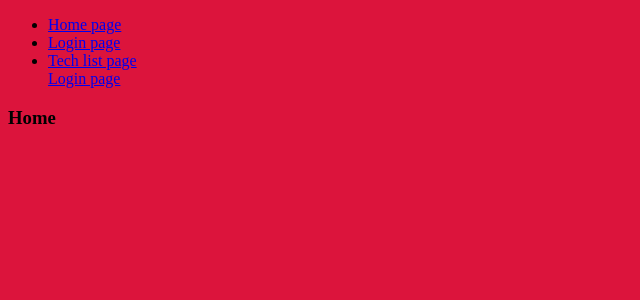
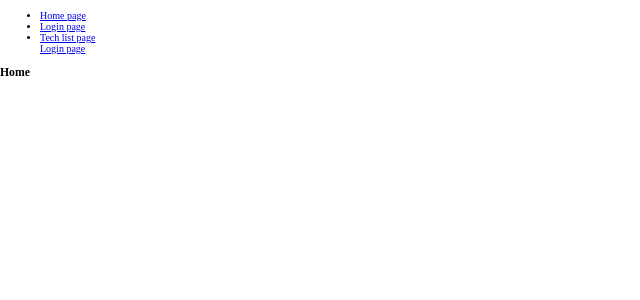
Before and after one commit to ivansevillaa/wolox-challenge, a React app: page / in a window 1280 px wide. Shown: the top 300 px of the page, without its empty margins (0-640 px from the left). Built offline with nearby package versions, Linux system fonts and the light colour scheme.

Commit message:
added tokens and global styles

```diff
--- a/src/index.css
+++ b/src/index.css
@@ -1,7 +1,32 @@
-body {
-  background-color: crimson;
+/*
+  For the styles I'll write them in the next order for mantain consistence:
+
+    --> position
+    --> box model (layout, dimensions, margins, paddings)
+    --> font enhancements
+    --> box enhancements
+    --> others
+*/
+
+html {
+  box-sizing: border-box;
+
+  font-size: 62.5%;
 }
 
-h1 {
-  color: aliceblue;
+body {
+  margin: 0;
+
+  font-family: var(--font-family-primary);
+  font-size: var(--font-size-md);
 }
+
+*,
+*:before,
+*:after {
+  box-sizing: inherit;
+}
+
+.container {
+  padding: 0 var(--spacing-25);
+}
--- /dev/null
+++ b/src/tokens.css
@@ -0,0 +1,70 @@
+@font-face {
+  font-family: 'Montserrat';
+  src: url('./assets/Fonts/Montserrat/Montserrat-Regular.ttf');
+  font-weight: 400;
+}
+@font-face {
+  font-family: 'Montserrat';
+  src: url('./assets/Fonts/Montserrat/Montserrat-Medium.ttf');
+  font-weight: 500;
+}
+@font-face {
+  font-family: 'Montserrat';
+  src: url('./assets/Fonts/Montserrat/Montserrat-SemiBold.ttf');
+  font-weight: 600;
+}
+@font-face {
+  font-family: 'Montserrat';
+  src: url('./assets/Fonts/Montserrat/Montserrat-Bold.ttf');
+  font-weight: 700;
+}
+
+:root {
+  --color-brand-primary: #2aa7df;
+  --color-brand-secondary: #97cf00;
+  --color-light: #fff;
+  --color-gray: #f2f5fa;
+  --color-dark: #1d263a;
+  --color-transparent: transparent;
+
+  --font-family-primary: 'Montserrat', sans-serif;
+
+  --font-weight-normal: 400;
+  --font-weight-medium: 500;
+  --font-weight-semibold: 600;
+  --font-weight-bold: 700;
+
+  --font-size-xs: 1.2rem;
+  --font-size-sm: 1.4rem;
+  --font-size-md: 1.8rem;
+  --font-size-normal: 2.8rem;
+  --font-size-lg: 3.2rem;
+  --font-size-xl: 3.6rem;
+
+  --line-height-tight: 1.25;
+
+  --spacing-0: 0;
+  --spacing-1: 0.6rem;
+  --spacing-2: 0.8rem;
+  --spacing-3: 1.2rem;
+  --spacing-4: 1.6rem;
+  --spacing-5: 1.8rem;
+  --spacing-6: 2rem;
+  --spacing-7: 2.2rem;
+  --spacing-8: 2.4rem;
+  --spacing-10: 2.8rem;
+  --spacing-12: 3.2rem;
+  --spacing-16: 5.4rem;
+  --spacing-18: 6.8rem;
+  --spacing-20: 8rem;
+  --spacing-25: 10rem;
+  --spacing-30: 12.5rem;
+  --spacing-35: 18rem;
+
+  --shadows--down-sm: 0 2px 3px rgba(0, 0, 0, 0.2);
+
+  --border-radius-sm: 0.6rem;
+  --border-radius-md: 0.6rem;
+  --border-radius-lg: 0.6rem;
+  --border-radius-full: 100rem;
+}
```
Also changed, not shown: src/App.css (deleted).
